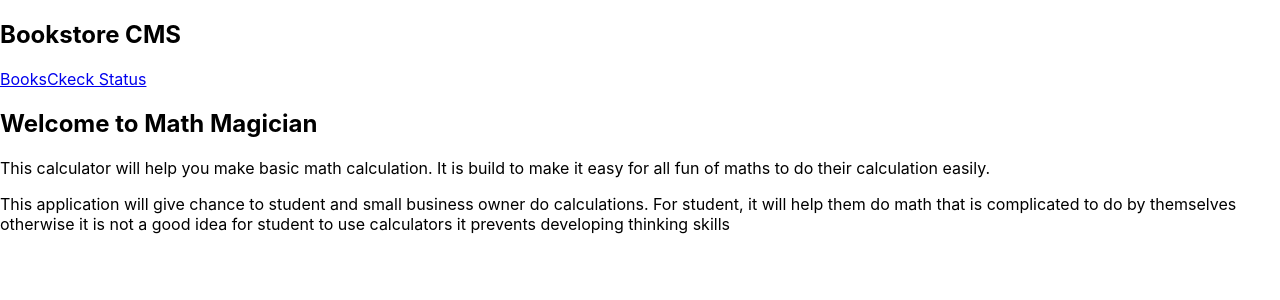
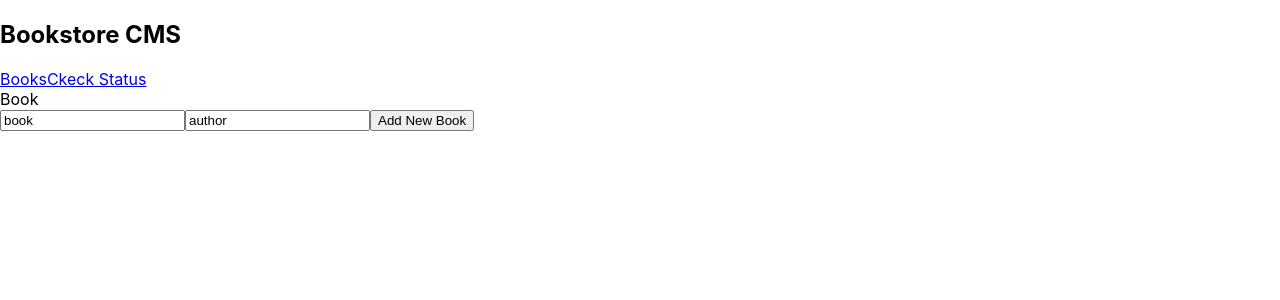
Before and after one commit to ndikumanaisaie/ReactBookStore, a React (Create React App) app: page / in a window 1280 px wide. Shown: the top 300 px of the page. Built offline with nearby package versions, Linux system fonts and the light colour scheme.

Commit message:
Add book and form components to the books component

```diff
--- a/src/components/Form.jsx
+++ b/src/components/Form.jsx
@@ -1,7 +1,31 @@
 import React from 'react';
 
-const Form = () => (
-  <div>Form</div>
-);
+const Form = () => {
+  const handleSubmit = () => {
+    console.log('submitted');
+  };
+
+  return (
+    <form onSubmit={handleSubmit} className="form-container">
+      <input
+        type="text"
+        className="input-text"
+        placeholder="Add New Book..."
+        value="book"
+        name="book"
+      />
+      <input
+        type="text"
+        className="input-text"
+        placeholder="Add Author..."
+        value="author"
+        name="author"
+      />
+      <button type="submit" className="input-submit">
+        Add New Book
+      </button>
+    </form>
+  );
+};
 
 export default Form;
--- a/src/pages/Books.jsx
+++ b/src/pages/Books.jsx
@@ -1,25 +1,12 @@
 import React from 'react';
+import Form from '../components/Form';
+import Book from '../components/Book';
 
 const Home = () => (
-  <section className="home-section">
-    <h2 className="home-title">
-      Welcome to Math Magician
-    </h2>
-    <div className="paragraph">
-      <p>
-        This calculator will help you make basic math calculation.
-        It is build to make it easy for all fun of maths to do their
-        calculation easily.
-      </p>
-      <p>
-        This application will give chance to
-        student and small business owner do calculations.
-        For student, it will help them do math that is complicated to
-        do by themselves otherwise it is not a good idea for student to
-        use calculators it prevents developing thinking skills
-      </p>
-    </div>
-  </section>
+  <>
+    <Book />
+    <Form />
+  </>
 );
 
 export default Home;
```
